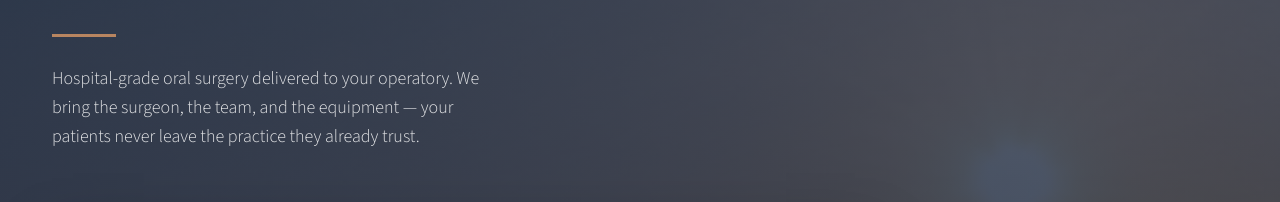
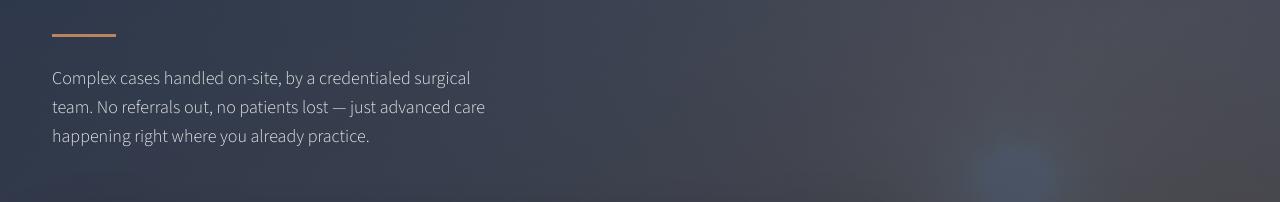
Before and after one commit to Apollo235298/STS---Claude-Design-Concept, a plain HTML site: page Concept Claude Design V1/sts-site/index.html in a window 1280 px wide. Shown: the part 591-793 px from the top of the page. Drawn offline with Linux system fonts and the light colour scheme.

Commit message:
Update hero subheadline copy
Replace the hero sub with referral-retention messaging: complex cases handled
on-site, no referrals out, no patients lost.

Co-Authored-By: Claude Opus 4.7 (1M context) <noreply@anthropic.com>

```diff
--- a/Concept Claude Design V1/sts-site/index.html
+++ b/Concept Claude Design V1/sts-site/index.html
@@ -1366,8 +1366,8 @@
       <h1 class="hero__title">Southern Travel Surgery</h1>
       <span class="copper-rule"></span>
       <p class="hero__sub">
-        Hospital-grade oral surgery delivered to your operatory. We bring the surgeon, the team, and the
-        equipment — your patients never leave the practice they already trust.
+        Complex cases handled on-site, by a credentialed surgical team. No referrals out, no patients
+        lost — just advanced care happening right where you already practice.
       </p>
     </div>
 
```
